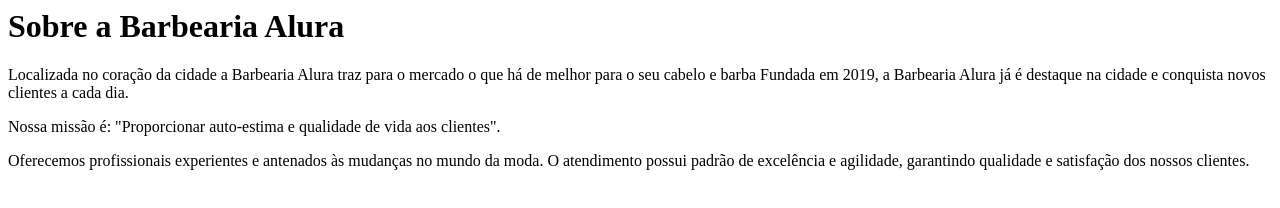
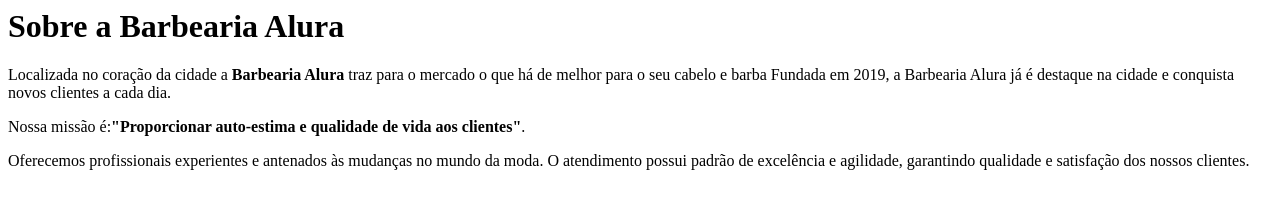
Before and after one commit to alanmiguel90/barbeariaanchieta1, a plain HTML site: page index.html in a window 1280 px wide. Drawn offline with Linux system fonts and the light colour scheme.

Commit message:
Update index.htmltags strong

```diff
--- a/index.html
+++ b/index.html
@@ -1,9 +1,9 @@
 <h1>Sobre a Barbearia Alura</h1>
 
-<p>Localizada no coração da cidade a <strong></strong>Barbearia Alura</strong> traz para o mercado o que há de melhor para o seu cabelo e barba
+<p>Localizada no coração da cidade a <strong>Barbearia Alura</strong> traz para o mercado o que há de melhor para o seu cabelo e barba
 Fundada em 2019, a Barbearia Alura já é destaque na cidade e conquista novos clientes a cada dia.</p>
 
-<p><em></em>Nossa missão é:<strong></strong> "Proporcionar auto-estima e qualidade de vida aos clientes".</strong></em></p>
+<p><em></em>Nossa missão é:<strong>"Proporcionar auto-estima e qualidade de vida aos clientes"</strong>.</em></p>
 
 <p>Oferecemos profissionais experientes e antenados às mudanças no mundo da moda.
 O atendimento possui padrão de excelência e agilidade, garantindo qualidade e satisfação dos nossos clientes.</p>
```
